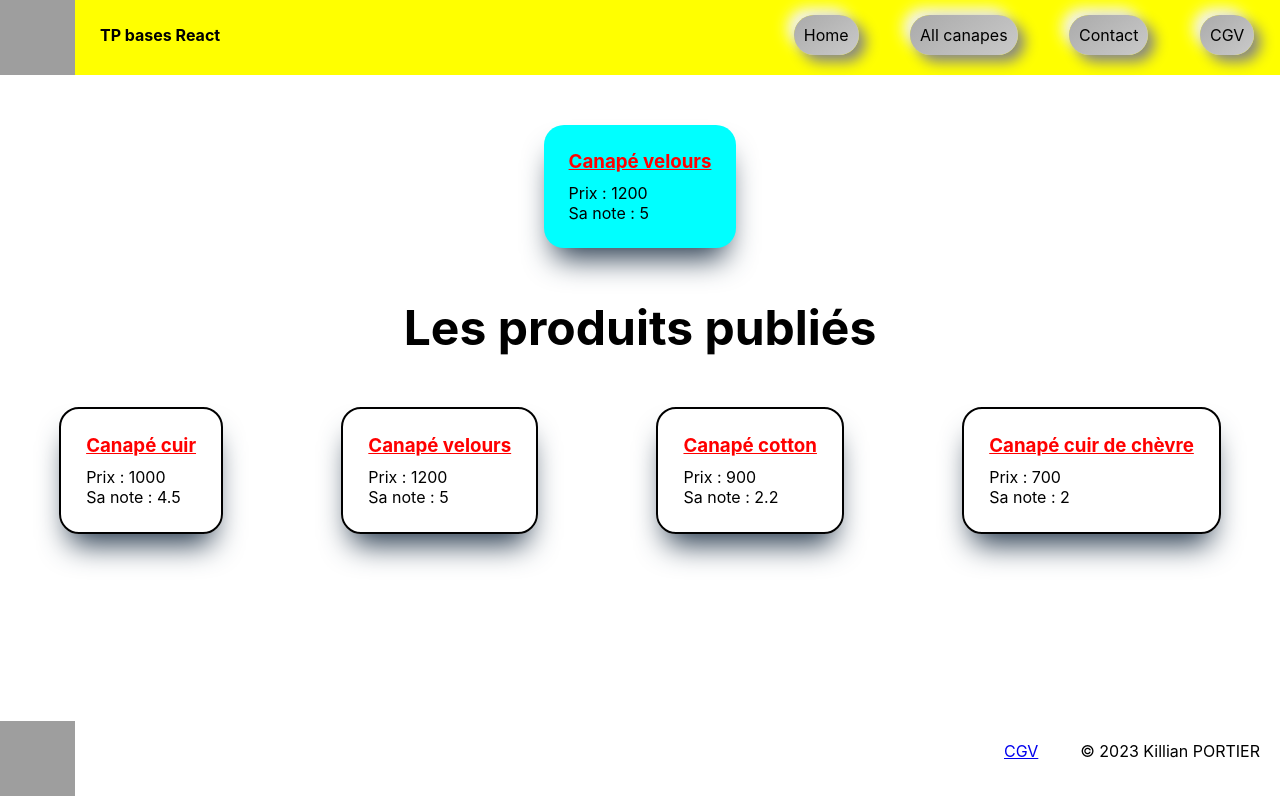
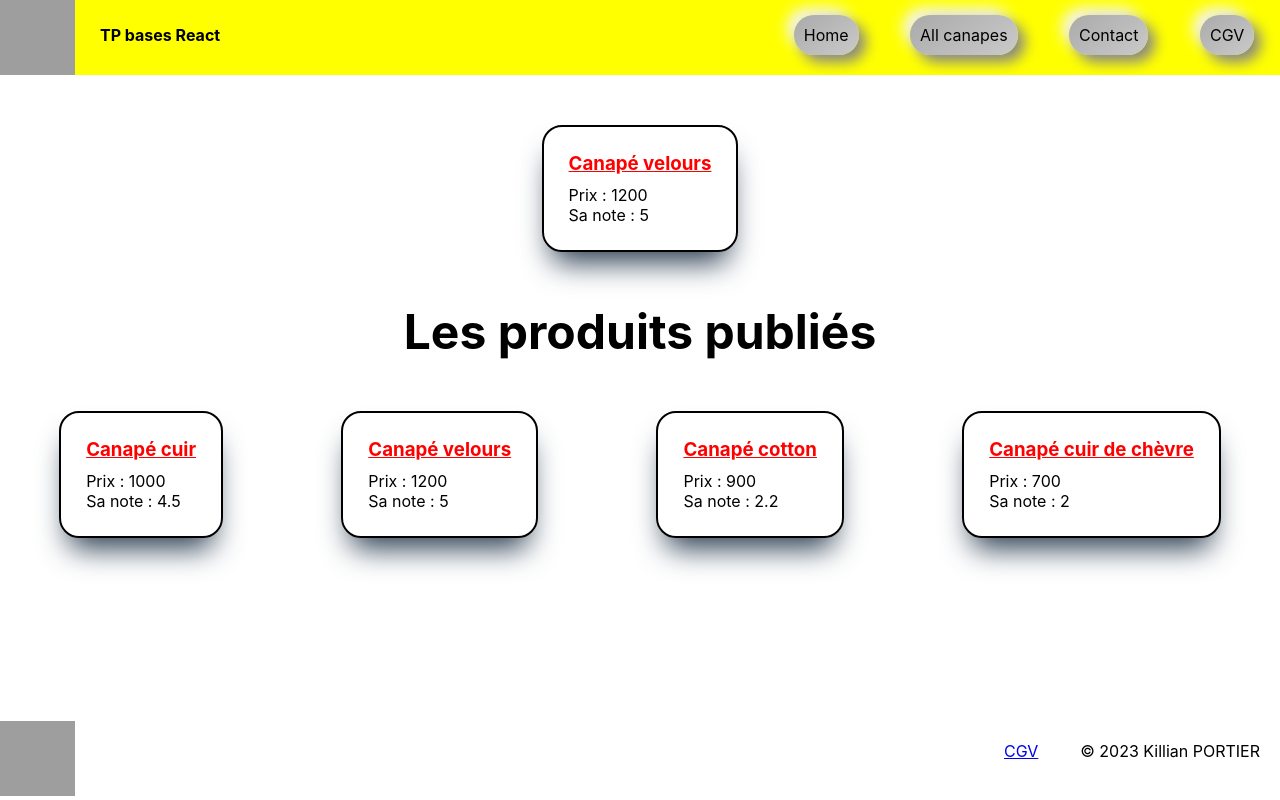
Before and after one commit to Killrian47/TP-React, a React (Create React App) app: page / in a window 1280 px wide. Built offline with nearby package versions, Linux system fonts and the light colour scheme; grey boxes are pictures that could not be loaded.

Commit message:
add component product card

```diff
--- a/src/pages/AllCanapes.jsx
+++ b/src/pages/AllCanapes.jsx
@@ -1,5 +1,6 @@
 import Footer from "../partials/Footer";
 import Header from "../partials/Header";
+import ProductCard from "../partials/ProductCard";
 
 const AllCanapes = ({products}) => {
     return (
@@ -9,11 +10,7 @@ const AllCanapes = ({products}) => {
         <div className="App-products-card">
             {products.map((product) => {
                 return (
-                    <div className="App-product-card">
-                        <h3 className="App-product-title">{product.title}</h3>
-                        <p className="App-product-price">Prix : {product.price}</p>
-                        <p className="App-product-rating">Sa note : {product.rating}</p>
-                    </div>
+                    <ProductCard product={product}/>
                 )
             })}
         </div>
--- a/src/partials/BestProduct.jsx
+++ b/src/partials/BestProduct.jsx
@@ -1,3 +1,5 @@
+import ProductCard from "./ProductCard";
+
 const BestProduct = ({productsForBestProduct}) => {
 
     let productsRating = [];
@@ -15,11 +17,7 @@ const BestProduct = ({productsForBestProduct}) => {
             <div className="App-the-best-product">
                 {theBestProduct.map((product) => {
                     return (
-                        <div className="App-best-product-card">
-                            <h3 className="App-product-title">{product.title}</h3>
-                            <p className="App-product-price">Prix : {product.price}</p>
-                            <p className="App-product-rating">Sa note : {product.rating}</p>
-                        </div>
+                    <ProductCard product={product}/>
                     )
 
                 })}
--- /dev/null
+++ b/src/partials/ProductCard.jsx
@@ -0,0 +1,11 @@
+const ProductCard = ({product}) => {
+    return (
+        <div className="App-product-card">
+            <h3 className="App-product-title">{product.title}</h3>
+            <p className="App-product-price">Prix : {product.price}</p>
+            <p className="App-product-rating">Sa note : {product.rating}</p>
+        </div>
+    );
+};
+
+export default ProductCard;
--- a/src/partials/PublishedProduct.jsx
+++ b/src/partials/PublishedProduct.jsx
@@ -1,3 +1,5 @@
+import ProductCard from "./ProductCard";
+
 const PublishedProduct = ({productsForPublishedProduct}) => {
 
     const publishedProducts = productsForPublishedProduct.filter((product) => {
@@ -12,11 +14,7 @@ const PublishedProduct = ({productsForPublishedProduct}) => {
         <div className="App-products-card">
             {fiveLastPublishedProdcuts.map((product) => {
                 return (
-                    <div className="App-product-card">
-                        <h3 className="App-product-title">{product.title}</h3>
-                        <p className="App-product-price">Prix : {product.price}</p>
-                        <p className="App-product-rating">Sa note : {product.rating}</p>
-                    </div>
+                    <ProductCard product={product}/>
                 )
             })}
         </div>
```
